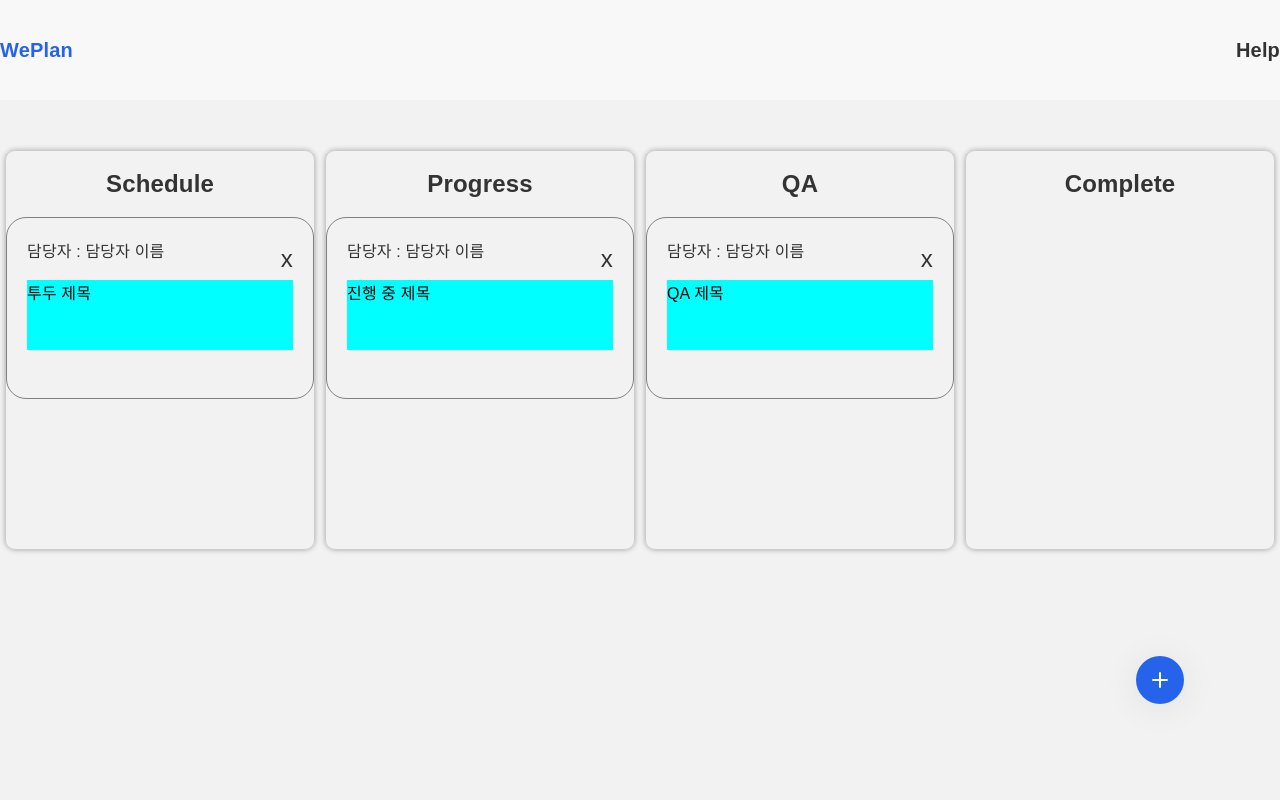
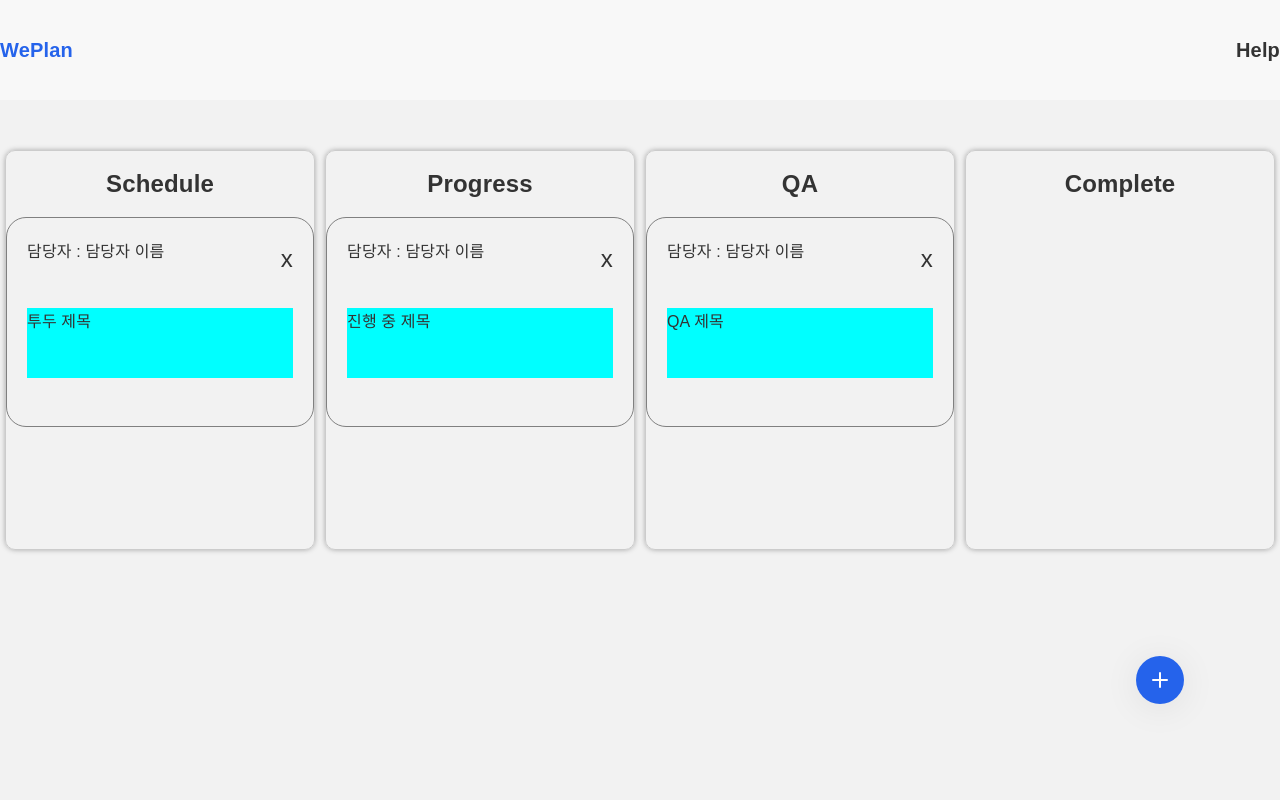
Before and after one commit to yunjunhojj/kanban-front, a React (Create React App) app: page / in a window 1280 px wide. Shown: the top 800 px of the page. Built offline with nearby package versions, Linux system fonts and the light colour scheme; data requests are answered from the project's data file.

Commit message:
Feat : Link to UseNavigate #4

```diff
--- a/src/components/BoardItem.jsx
+++ b/src/components/BoardItem.jsx
@@ -2,7 +2,8 @@
 import { useDispatch } from "react-redux";
 import CustomBtn from "./CustomBtn";
 import { deleteBoard } from "../redux/modules/boardSlice";
-import { Link } from "react-router-dom";
+import { useNavigate } from "react-router-dom";
+// import { Link } from "react-router-dom";
 
 const BoardItemBox = styled.div`
   border: 0.0625rem solid gray;
@@ -37,6 +38,7 @@
 
 const BoardItem = ({ name, id, title, category }) => {
   const dispatch = useDispatch();
+  const navigate = useNavigate();
   // console.log("ItemCard : ", name);
 
   // const item = {
@@ -61,22 +63,29 @@
           className="closeBtn"
           onClick={() => {
             onDelete(id);
-          }}>
+          }}
+        >
           x
         </button>
       </div>
-
-      <Link className="detailBtn" to={id}>
-        <h2> {title} </h2>
-      </Link>
+      {/* navigate로 수정-희진 */}
+      <button
+        className="detailBtn"
+        onClick={() => {
+          navigate(`/${id}`);
+        }}
+      ></button>
+      <h2> {title} </h2>
       <CustomBtn
         name="nextCategory"
         CurrentCategory={category}
-        BoardItemId={id}></CustomBtn>
+        BoardItemId={id}
+      ></CustomBtn>
       <CustomBtn
         name="prevCategory"
         CurrentCategory={category}
-        BoardItemId={id}></CustomBtn>
+        BoardItemId={id}
+      ></CustomBtn>
     </BoardItemBox>
   );
 };
--- a/src/pages/Detail.jsx
+++ b/src/pages/Detail.jsx
@@ -8,7 +8,6 @@
   const dispatch = useDispatch();
   const navigate = useNavigate();
   const { boards } = useSelector((state) => state.boards);
-
   useEffect(() => {
     dispatch(getBoardThunk());
   }, [dispatch]);
--- a/src/pages/Home.jsx
+++ b/src/pages/Home.jsx
@@ -3,7 +3,6 @@
 import styled from "styled-components";
 import { getBoardThunk } from "../redux/modules/boardSlice";
 import { BoardColumn } from "../components";
-
 const HomeStyled = styled.main`
   max-width: 90rem;
   min-height: 100vh;
```
